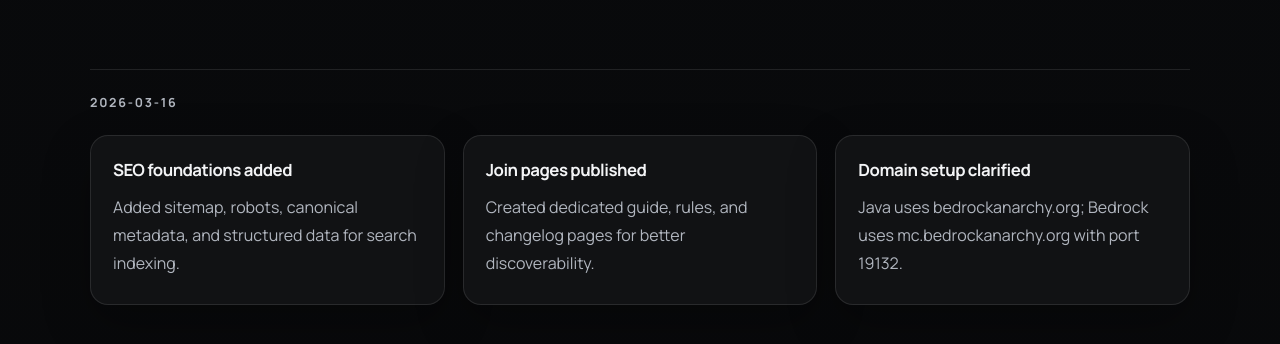
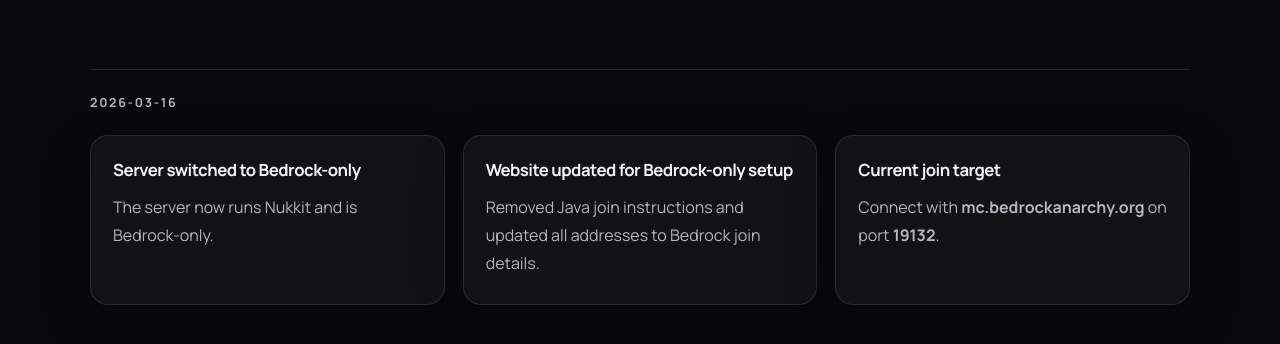
Before and after one commit to Johnmcmaster/bedrockanarchy-site, a plain HTML site: page changelog.html in a window 1280 px wide. Shown: the part 434-778 px from the top of the page. Drawn offline with Linux system fonts and the light colour scheme.

Commit message:
Add Bedrock-only migration update to changelog

```diff
--- a/changelog.html
+++ b/changelog.html
@@ -65,16 +65,16 @@
         <p class="section-label">2026-03-16</p>
         <div class="details-grid">
           <article class="detail-block">
-            <h3>SEO foundations added</h3>
-            <p>Added sitemap, robots, canonical metadata, and structured data for search indexing.</p>
+            <h3>Server switched to Bedrock-only</h3>
+            <p>The server now runs Nukkit and is Bedrock-only.</p>
           </article>
           <article class="detail-block">
-            <h3>Join pages published</h3>
-            <p>Created dedicated guide, rules, and changelog pages for better discoverability.</p>
+            <h3>Website updated for Bedrock-only setup</h3>
+            <p>Removed Java join instructions and updated all addresses to Bedrock join details.</p>
           </article>
           <article class="detail-block">
-            <h3>Domain setup clarified</h3>
-            <p>Java uses bedrockanarchy.org; Bedrock uses mc.bedrockanarchy.org with port 19132.</p>
+            <h3>Current join target</h3>
+            <p>Connect with <strong>mc.bedrockanarchy.org</strong> on port <strong>19132</strong>.</p>
           </article>
         </div>
       </section>
```
